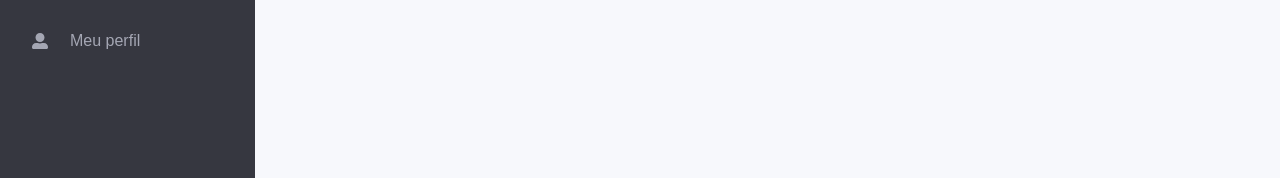
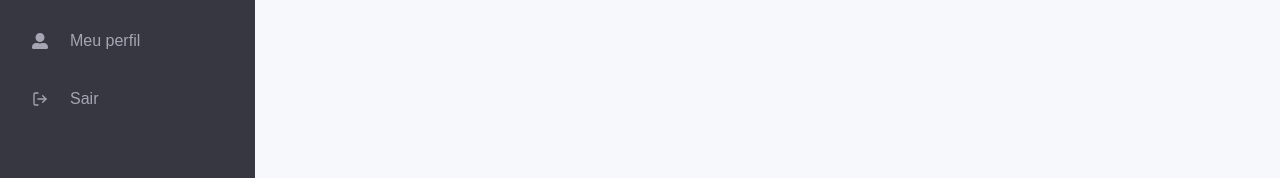
Before and after one commit to dududornelees/react-dashboard, a React (Vite) app: page / in a window 1280 px wide. Shown: the part 262-440 px from the top of the page. Built offline with nearby package versions, Linux system fonts and the light colour scheme.

Commit message:
🔥 New: Botão para logout

```diff
--- a/src/components/Layout/Navbar/Navbar.tsx
+++ b/src/components/Layout/Navbar/Navbar.tsx
@@ -1,4 +1,5 @@
 import { Link, useLocation } from "react-router-dom";
+import { useAuthContext } from "providers/AuthContext";
 
 // Styles
 import { NavbarStyle } from "./styles";
@@ -7,9 +8,11 @@ import { NavbarStyle } from "./styles";
 import { AiFillHome } from "react-icons/ai";
 import { FaUsers, FaUserAlt } from "react-icons/fa";
 import { AiFillSchedule } from "react-icons/ai";
+import { FiLogOut } from "react-icons/fi";
 
 const Navbar: React.FC = () => {
   const { pathname } = useLocation();
+  const { Logout } = useAuthContext();
 
   return (
     <NavbarStyle>
@@ -60,6 +63,18 @@ const Navbar: React.FC = () => {
               Meu perfil
             </Link>
           </li>
+
+          <li>
+            <button
+              type="button"
+              onClick={() => {
+                Logout();
+              }}
+            >
+              <FiLogOut />
+              Sair
+            </button>
+          </li>
         </ul>
       </div>
     </NavbarStyle>
--- a/src/components/Layout/Navbar/styles.ts
+++ b/src/components/Layout/Navbar/styles.ts
@@ -25,13 +25,16 @@ export const NavbarStyle = styled.div`
     }
   }
 
-  .navbar__menu ul {
+  .navbar__menu {
+    ul {
       li {
         list-style: none;
         height: 100%;
         width: 100%;
 
-      a {
+        a,
+        button {
+          width: 100%;
           transition: ${(props) => props.theme.transition};
           padding: 20px 32px;
           display: flex;
@@ -39,6 +42,10 @@ export const NavbarStyle = styled.div`
           text-decoration: none;
           color: #a4a6b3;
           position: relative;
+          background-color: #363740;
+          border: none;
+          cursor: pointer;
+          font-size: 16px;
 
           .active-dash {
             height: 100%;
@@ -69,4 +76,5 @@ export const NavbarStyle = styled.div`
         }
       }
     }
+  }
 `;
--- a/src/providers/AuthContext.tsx
+++ b/src/providers/AuthContext.tsx
@@ -4,10 +4,12 @@ import { useNavigate } from "react-router-dom";
 // Types
 type ContextValue = {
   Login: (email: string, password: string) => void;
+  Logout: () => void;
 };
 
 const DefaultValues = {
   Login: () => {},
+  Logout: () => {},
 };
 
 export const AuthContext = createContext<ContextValue>(DefaultValues);
@@ -20,8 +22,14 @@ export const AuthContextProvider: React.FC = ({ children }) => {
     navigate("/home");
   };
 
+  const Logout = () => {
+    navigate("/login");
+  };
+
   return (
-    <AuthContext.Provider value={{ Login }}>{children}</AuthContext.Provider>
+    <AuthContext.Provider value={{ Login, Logout }}>
+      {children}
+    </AuthContext.Provider>
   );
 };
 
```
Lines whose indentation alone changed are shown as unchanged.
